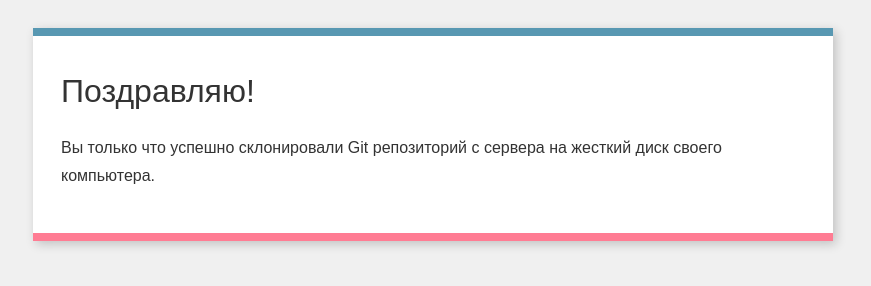
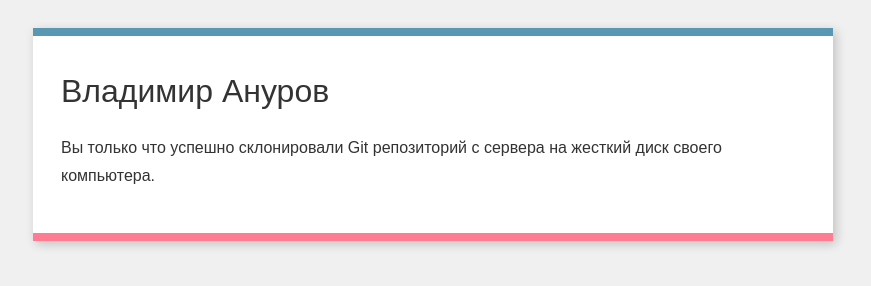
Before and after one commit to vladimir-anurov/git-welcome-test, a plain HTML site: page index.html in a window 1280 px wide. Shown: the whole page, without its empty margins (207-1078 px from the left). Drawn offline with Linux system fonts and the light colour scheme.

Commit message:
second commit

```diff
--- a/index.html
+++ b/index.html
@@ -9,7 +9,7 @@
     </head>
     <body>
         <div class="box">
-            <h1>Поздравляю!</h1>
+            <h1>Владимир Ануров</h1>
             <p>
                 Вы только что успешно склонировали Git репозиторий с сервера на
                 жесткий диск своего компьютера.
```
